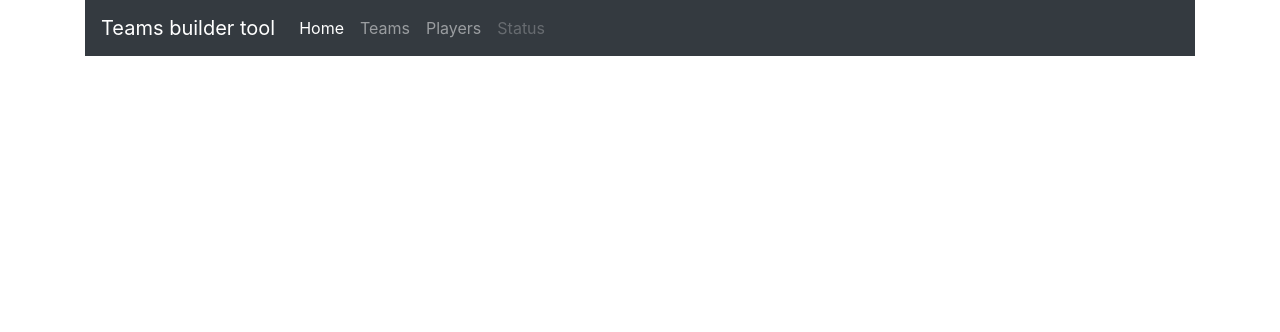
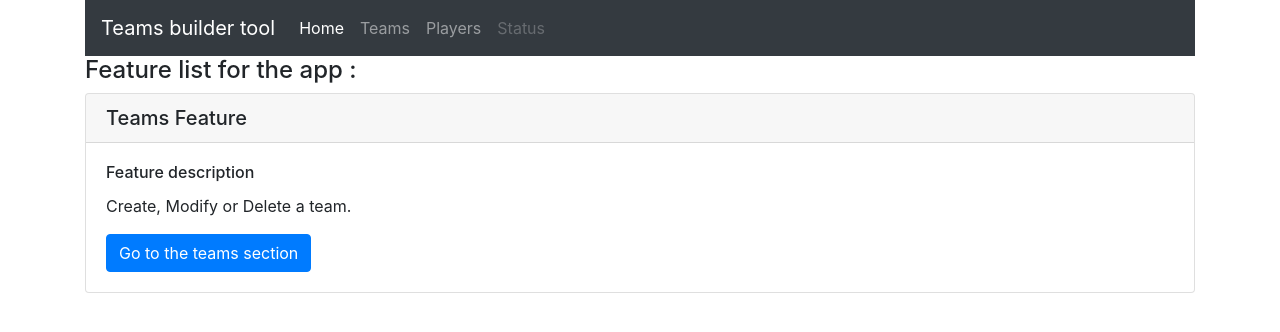
Before and after one commit to salsama59/team-builder-tool, an Angular app: page / in a window 1280 px wide. Shown: the top 332 px of the page. Built offline with nearby package versions, Linux system fonts and the light colour scheme.

Commit message:
Home component implementation
Added the component.
Integrated in the view thanks to the routing system.
Implemented the teams feature access from the home page.

```diff
--- a/src/app/app-routing.module.ts
+++ b/src/app/app-routing.module.ts
@@ -1,5 +1,6 @@
 import { NgModule } from '@angular/core';
 import { RouterModule, Routes } from '@angular/router';
+import { HomeComponent } from './home/home.component';
 import { TeamComponent } from './teams/team/team.component';
 import { TeamsComponent } from './teams/teams.component';
 
@@ -9,6 +10,10 @@ import { TeamsComponent } from './teams/teams.component';
  * @public
  */
 const appRoutes: Routes = [
+  {
+    path: ''
+    , component: HomeComponent
+  },
   {
     path: 'teams'
     , component: TeamsComponent
--- a/src/app/app.module.ts
+++ b/src/app/app.module.ts
@@ -7,6 +7,7 @@ import { TeamsComponent } from './teams/teams.component';
 import { TeamComponent } from './teams/team/team.component';
 import { TeamsService } from './services/teams.service';
 import { AppRoutingModule } from './app-routing.module';
+import { HomeComponent } from './home/home.component';
 
 /**
  * This class represent the application module
@@ -16,7 +17,8 @@ import { AppRoutingModule } from './app-routing.module';
     AppComponent,
     HeaderComponent,
     TeamsComponent,
-    TeamComponent
+    TeamComponent,
+    HomeComponent
   ],
   imports: [
     BrowserModule,
--- a/src/app/header/header.component.html
+++ b/src/app/header/header.component.html
@@ -1,5 +1,5 @@
 <nav class="navbar navbar-expand-lg navbar-dark bg-dark">
-    <a class="navbar-brand" href="#">{{ headerTitle}}</a>
+    <div class="navbar-brand">{{ headerTitle}}</div>
     <button class="navbar-toggler" type="button" data-toggle="collapse" data-target="#navbarNav"
         aria-controls="navbarNav" aria-expanded="true" aria-label="Toggle navigation">
         <span class="navbar-toggler-icon"></span>
@@ -7,7 +7,7 @@
     <div class="collapse navbar-collapse" id="navbarNav">
         <ul class="navbar-nav">
             <li class="nav-item">
-                <a id="home-tab-link" class="nav-link active" href="#">Home</a>
+                <a id="home-tab-link" class="nav-link" routerLink="" routerLinkActive="active">Home</a>
             </li>
             <li class="nav-item">
                 <a id="teams-tab-link" class="nav-link" routerLink="teams" routerLinkActive="active">Teams</a>
--- /dev/null
+++ b/src/app/home/home.component.html
@@ -0,0 +1,10 @@
+<h4>Feature list for the app : </h4>
+
+<div id="team-feature-element" class="card">
+    <h5 class="card-header">Teams Feature</h5>
+    <div class="card-body">
+        <h6 class="card-title">Feature description</h6>
+        <p class="card-text">Create, Modify or Delete a team.</p>
+        <a routerLink="teams" class="btn btn-primary">Go to the teams section</a>
+    </div>
+</div>
```
Also changed, not shown: src/app/home/home.component.ts (added, +12 -0 lines), src/app/home/home.component.css (added).
